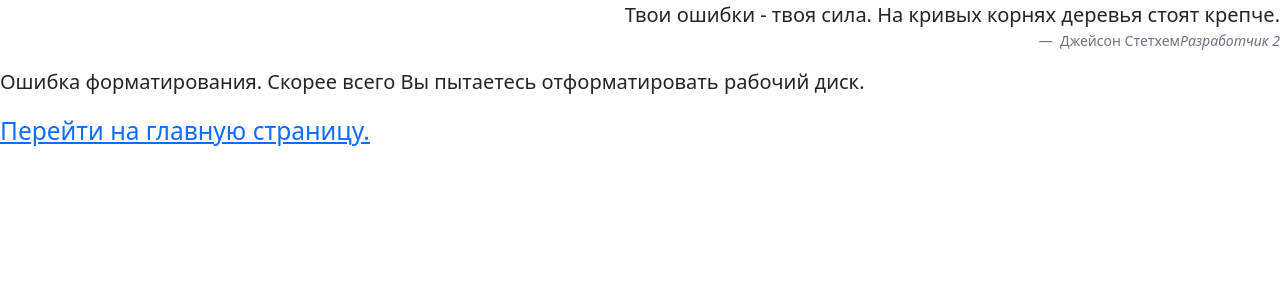
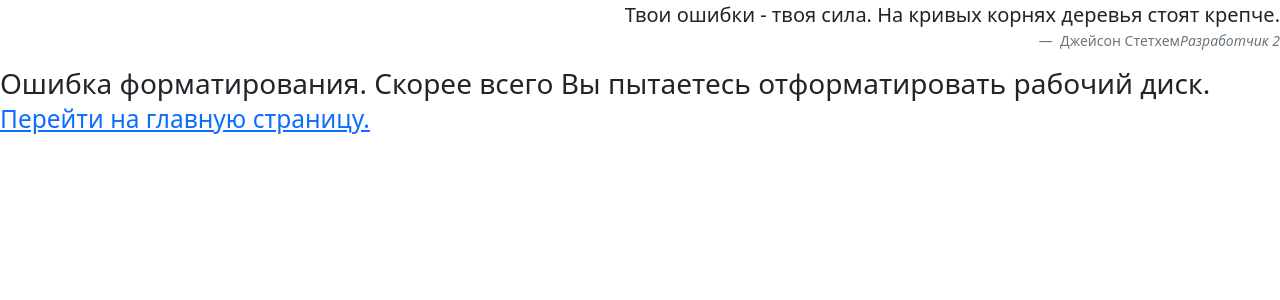
Before and after one commit to BasielB/testDisk, a Django app: template test_disk/main/templates/main/err_format.html in a window 1280 px wide. Shown: the top 300 px of the page. Run offline with Django 3.2, Linux system fonts and the light colour scheme; the template is opened without the code that fills it, so the values that code supplies are empty.

Commit message:
Update err_format.html

```diff
--- a/test_disk/main/templates/main/err_format.html
+++ b/test_disk/main/templates/main/err_format.html
@@ -10,11 +10,8 @@
     </figcaption>
 </figure>
 
-<p class="lead">
+<h3>
     Ошибка форматирования. Скорее всего Вы пытаетесь отформатировать рабочий диск.
-</p>
-
-<h3>
     <small class="text-muted">
         <a href="/disks/">Перейти на главную страницу.</a>
     </small>
```
